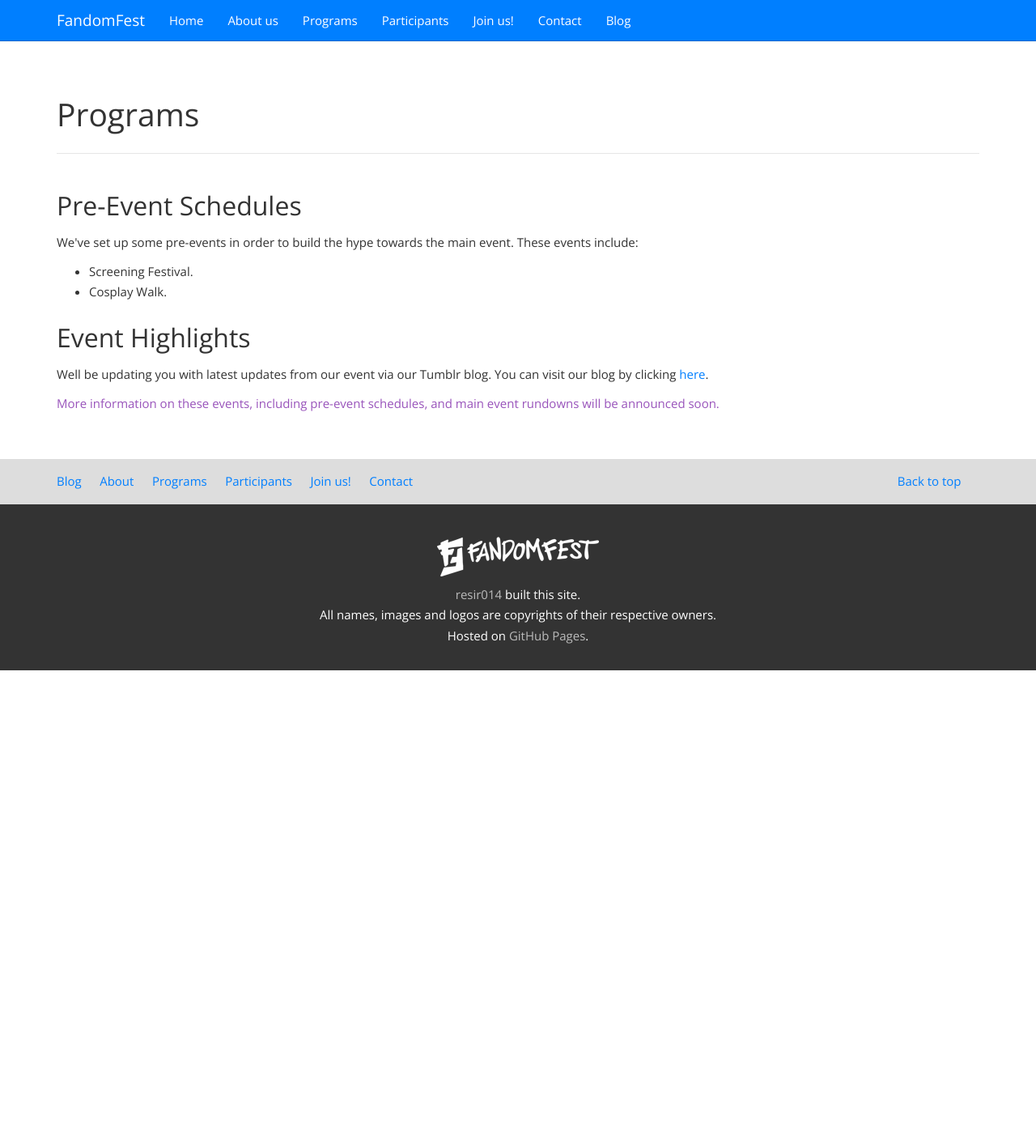
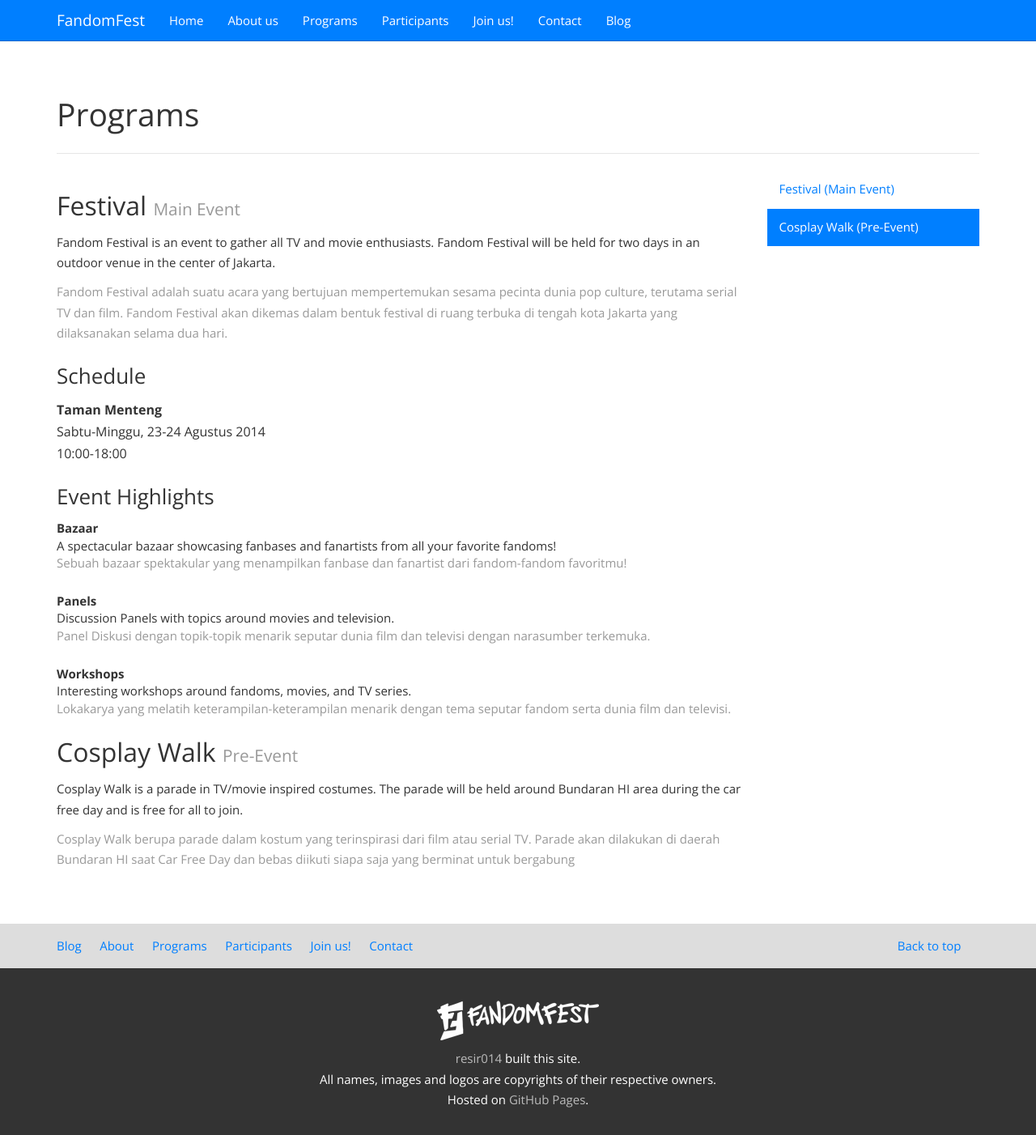
Before and after one commit to resir014/fandom-fest, a Jekyll site: the page built from programs/index.html, in a window 1280 px wide. Shown: the whole page at 81% size. Built offline with Jekyll 4.4.1, drawn with Linux system fonts in a browser that asks for light colours; nearby versions of some CDN libraries; before the commit the page ends 900 px from its top, so only the background shows below that.

Commit message:
Web content update.

```diff
--- a/css/styles.css
+++ b/css/styles.css
@@ -336,6 +336,11 @@
     text-align: center;
 }
 
+address {
+    font-size: 16px;
+    line-height: 1.7;
+}
+
 .contact a {
     color: #333;
     text-decoration: none;
--- a/programs/index.html
+++ b/programs/index.html
@@ -5,20 +5,56 @@
 
 <section id="content">
     <div class="container">
+        <div class="row">
+            <div class="col-md-9">
+                <h2 id="main-event">Festival <small>Main Event</small></h2>
 
-        <h2>Pre-Event Schedules</h2>
+                <p>Fandom Festival is an event to gather all TV and movie enthusiasts. Fandom Festival will be held for two days in an outdoor venue in the center of Jakarta.</p>
 
-        <p>We've set up some pre-events in order to build the hype towards the main event. These events include:</p>
+                <p class="text-muted">Fandom Festival adalah suatu acara yang bertujuan mempertemukan sesama pecinta dunia pop culture, terutama serial TV dan film. Fandom Festival akan dikemas dalam bentuk festival di ruang terbuka di tengah kota Jakarta yang dilaksanakan selama dua hari.</p>
 
-        <ul>
-            <li>Screening Festival.</li>
-            <li>Cosplay Walk.</li>
-        </ul>
+                <h3>Schedule</h3>
+                <address>
+                    <strong>Taman Menteng</strong><br />
+                    Sabtu-Minggu, 23-24 Agustus 2014<br />
+                    10:00-18:00
+                </address>
 
-        <h2>Event Highlights</h2>
+                <h3>Event Highlights</h3>
+                <dl>
+                    <dt>Bazaar</dt>
+                    <dd>
+                        A spectacular bazaar showcasing fanbases and fanartists from all your favorite fandoms!<br />
+                        <span class="text-muted">Sebuah bazaar spektakular yang menampilkan fanbase dan fanartist dari fandom-fandom favoritmu!</span>
+                    </dd>
+                    <br />
+                    <dt>Panels</dt>
+                    <dd>
+                        Discussion Panels with topics around movies and television.<br />
+                        <span class="text-muted">Panel Diskusi dengan topik-topik menarik seputar dunia film dan televisi dengan narasumber terkemuka.</span>
+                    </dd>
+                    <br />
+                    <dt>Workshops</dt>
+                    <dd>
+                        Interesting workshops around fandoms, movies, and TV series.<br />
+                        <span class="text-muted">Lokakarya yang melatih keterampilan-keterampilan menarik dengan tema seputar fandom serta dunia film dan televisi.</span>
+                    </dd>
+                </ul>
 
-        <p>Well be updating you with latest updates from our event via our Tumblr blog. You can visit our blog by clicking <a href="http://blog.fandomfest.com/">here</a>.</p>
+                <h2 id="pre-event">Cosplay Walk <small>Pre-Event</small></h2>
 
-        <p class="text-info">More information on these events, including pre-event schedules, and main event rundowns will be announced soon.</p>
+                <p>Cosplay Walk is a parade in TV/movie inspired costumes. The parade will be held around Bundaran HI area during the car free day and is free for all to join.</p>
+
+                <p class="text-muted">Cosplay Walk berupa parade dalam kostum yang terinspirasi dari film atau serial TV. Parade akan dilakukan di daerah Bundaran HI saat Car Free Day dan bebas diikuti siapa saja yang berminat untuk bergabung</p>
+            </div>
+            <div class="col-md-3">
+                <div class="sidebar-wrapper">
+                    <ul class="nav nav-pills nav-stacked">
+                        <li><a href="#main-event">Festival (Main Event)</a></li>
+                        <li><a href="#pre-event">Cosplay Walk (Pre-Event)</a></li>
+                    </ul>
+                </div>
+            </div>
+        </div>
     </div>
 </section>
```
Also changed, not shown: join-us/index.html (+7 -7 lines), participants/index.html (+5 -2 lines).
